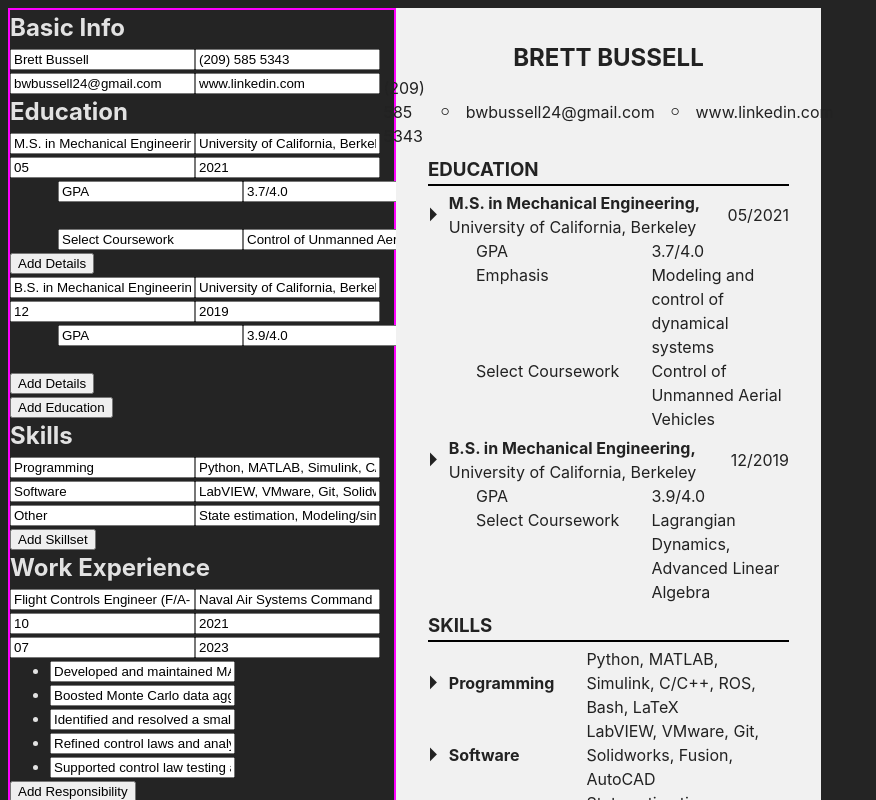
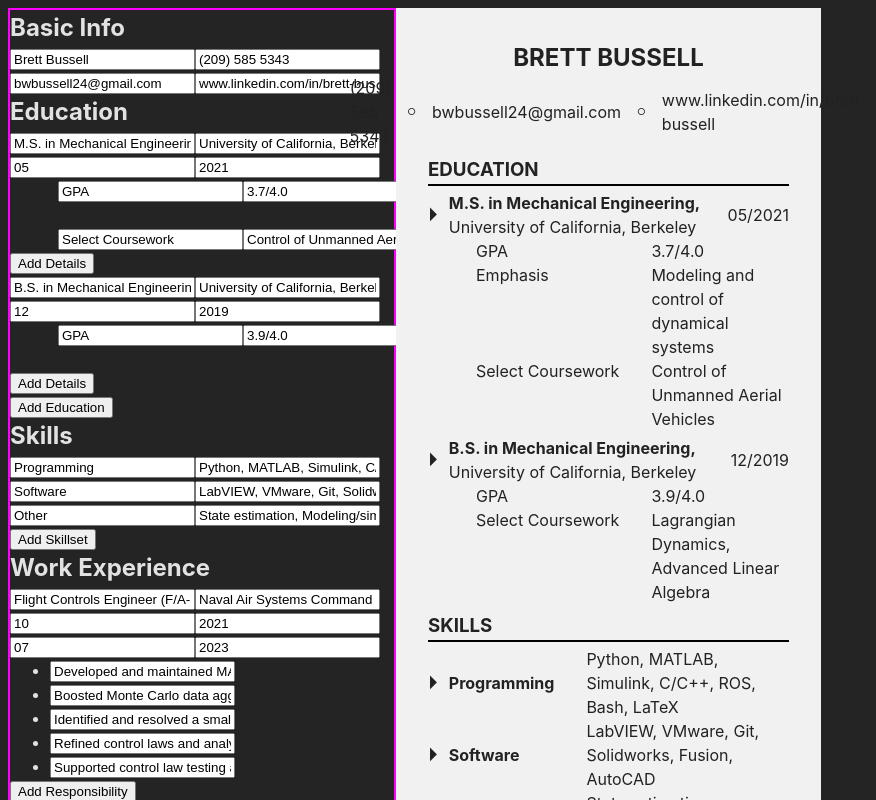
Before and after one commit to sourdoughbredd/resume-builder, a React (Vite) app: page / in a window 1280 px wide. Shown: the top 800 px of the page, without its empty margins (0-876 px from the left). Built offline with nearby package versions, Linux system fonts and the light colour scheme.

Commit message:
Update info

```diff
--- a/src/initialResumeInfo.js
+++ b/src/initialResumeInfo.js
@@ -3,7 +3,7 @@ export const initialResumeInfo = {
     name: "Brett Bussell",
     phone: "(209) 585 5343",
     email: "bwbussell24@gmail.com",
-    website: "www.linkedin.com",
+    website: "www.linkedin.com/in/brett-bussell",
   },
   Education: [
     {
```
